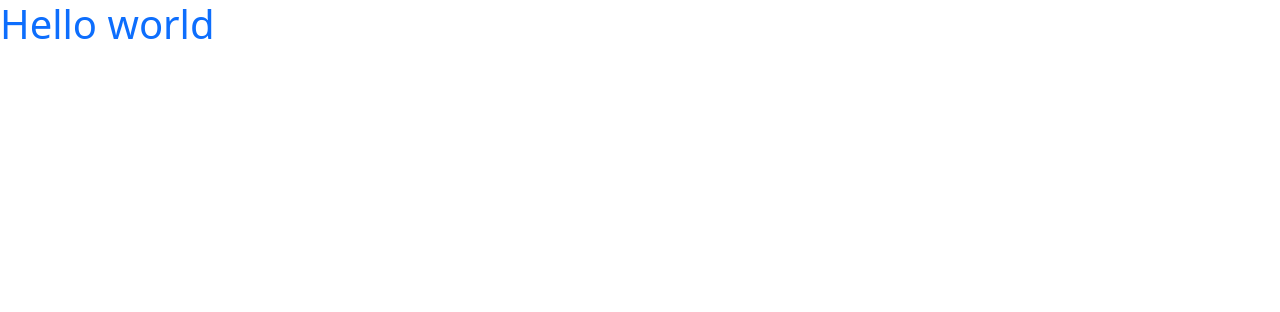
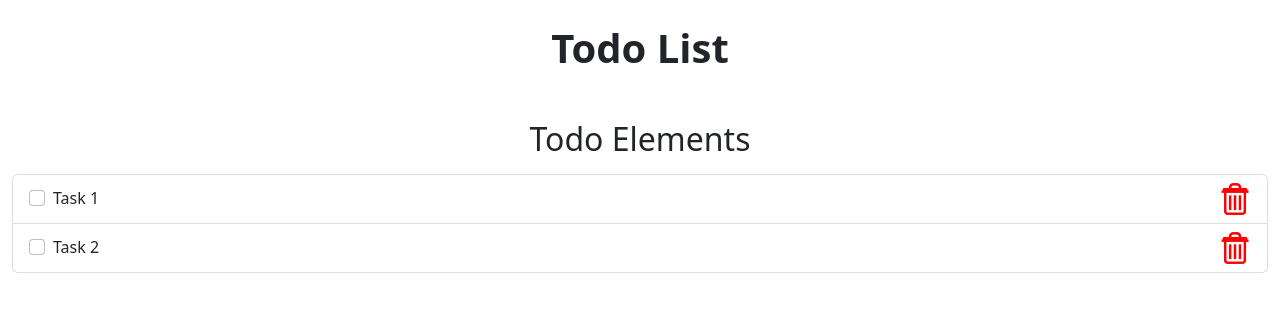
Before and after one commit to hex010/todoListAngular, an Angular app: page / in a window 1280 px wide. Shown: the top 312 px of the page. Built offline with nearby package versions, Linux system fonts and the light colour scheme.

Commit message:
todo elements display, delete, check/uncheck

```diff
--- a/src/app/app.component.html
+++ b/src/app/app.component.html
@@ -1 +1,28 @@
-<h1 class="text-primary">Hello world</h1>
+<div class="container-fluid d-flex flex-column justify-content-start align-items-center vh-100">
+
+  <div class="mt-4">
+    <!-- [PRADZIA] "Todo List" uzrasas -->
+    <h1 class="text-center fw-bold mb-5">Todo List</h1>
+    <!-- [PABAIGA] "Todo List" uzrasas -->
+  </div>
+
+  <h2 class="text-center mb-3">Todo Elements</h2>
+  <!-- [PRADZIA] TODO elementu spausdinimas -->
+  <ul class="list-group w-100">
+    <li *ngFor="let todo of todoList" class="list-group-item d-flex justify-content-between align-items-center" (click)="toggleExpand(todo)">
+      <div class="form-check">
+        <input class="form-check-input" type="checkbox" [checked]="todo.completed" id="todo_{{todo.id}}" (click)="$event.stopPropagation()"> <!-- (click)="$event.stopPropagation() tam, kad netriggerintu collapse ir expand li elemento -->
+        <label class="form-check-label" for="todo_{{todo.id}}" (click)="$event.preventDefault()"> <!-- (click)="$event.preventDefault() tam, kad netriggerintu checkbox elemento-->
+          {{todo.title}}
+        </label>
+        <hr *ngIf="todo.isExpanded" class="mt-1 mb-1 w-100">
+        <div *ngIf="todo.isExpanded" class="mt-2">
+          <p>{{todo.description}}</p>
+        </div>
+      </div>
+      <img src="../assets/images/trashbin.png" alt="Button" (click)="deleteTodoItem(todo)">
+    </li>
+  </ul>
+  <!-- [PABAIGA] TODO elementu spausdinimas -->
+
+</div>
--- a/src/app/app.component.scss
+++ b/src/app/app.component.scss
@@ -0,0 +1,8 @@
+.form-check-input:checked + .form-check-label,
+.form-check-input:checked + .form-check-label + .mt-1 + .mt-2 p {
+  text-decoration: line-through;
+}
+
+img[src="../assets/images/trashbin.png"]:hover {
+    cursor: pointer;
+}
--- a/src/app/app.component.ts
+++ b/src/app/app.component.ts
@@ -1,4 +1,5 @@
 import { Component } from '@angular/core';
+import { NgForm } from '@angular/forms';
 import { Todo } from 'src/models/todo.model';
 
 @Component({
@@ -7,5 +8,19 @@ import { Todo } from 'src/models/todo.model';
   styleUrls: ['./app.component.scss']
 })
 export class AppComponent {
-  todoList: Todo[] = [];
+  todoList: Todo[] = [
+    new Todo('Task 1', 'This is the description for task 1'),
+    new Todo('Task 2', 'This is the description for task 2')
+  ];
+
+  deleteTodoItem(todo: Todo): void {
+    const index = this.todoList.findIndex(t => t.id === todo.id);
+    if (index !== -1) {
+      this.todoList.splice(index, 1);
+    }
+  }
+
+  toggleExpand(todo: Todo) {
+    todo.isExpanded = !todo.isExpanded;
+  }
 }
--- a/src/app/app.module.ts
+++ b/src/app/app.module.ts
@@ -1,5 +1,6 @@
 import { NgModule } from '@angular/core';
 import { BrowserModule } from '@angular/platform-browser';
+import { FormsModule } from '@angular/forms';
 
 import { AppRoutingModule } from './app-routing.module';
 import { AppComponent } from './app.component';
@@ -10,6 +11,7 @@ import { AppComponent } from './app.component';
   ],
   imports: [
     BrowserModule,
+    FormsModule,
     AppRoutingModule
   ],
   providers: [],
--- a/src/models/todo.model.ts
+++ b/src/models/todo.model.ts
@@ -4,11 +4,13 @@ export class Todo {
     public title: string;
     public description: string;
     public completed: boolean;
+    public isExpanded: boolean;
 
     constructor(title: string, description: string){
         this.id = uuidv4();
         this.title = title;
         this.description = description;
         this.completed = false;
+        this.isExpanded = false;
     }
 }
```
Also changed, not shown: src/assets/images/trashbin.png (added).
